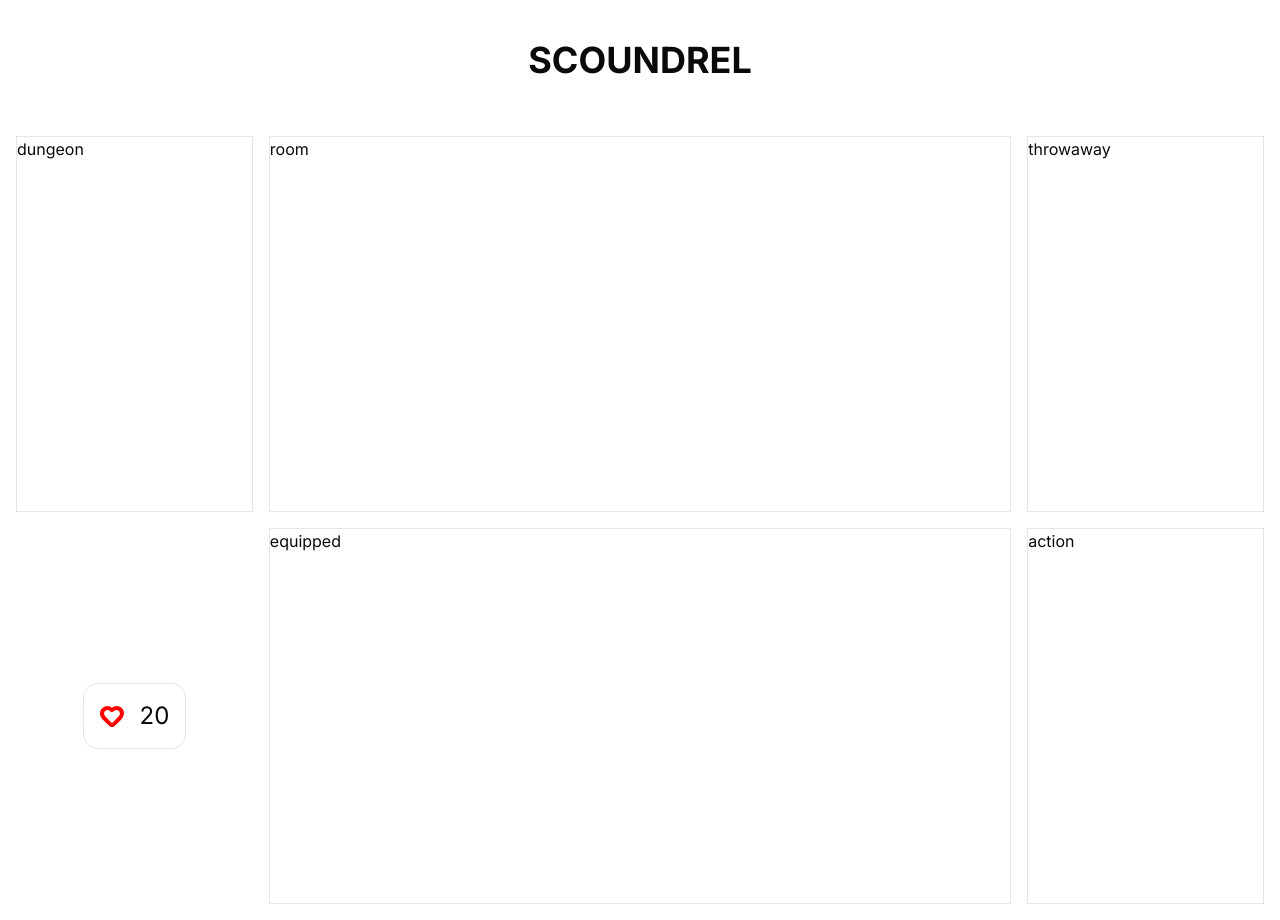
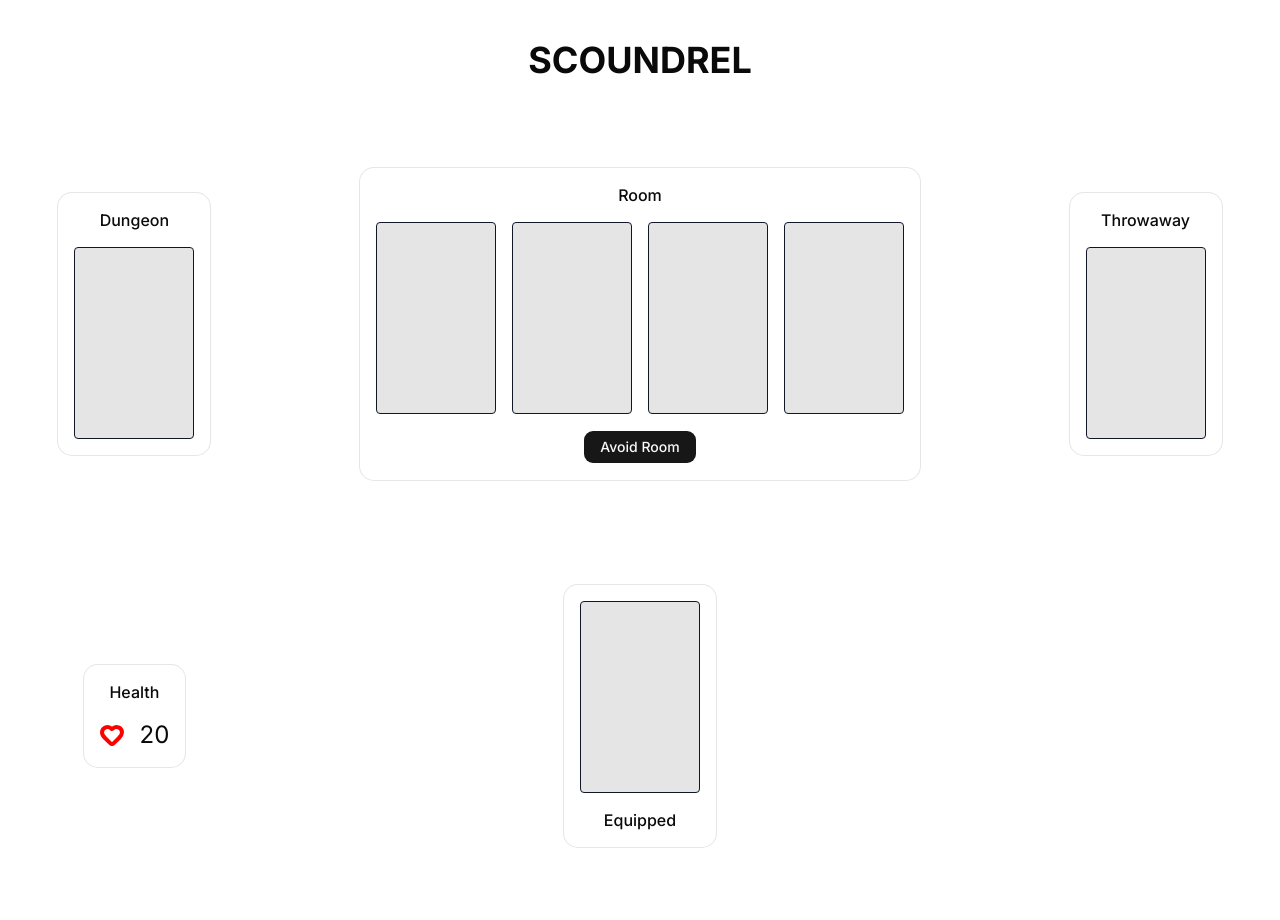
Before and after one commit to WFeree/scoundrel, a Next.js app: page /game in a window 1280 px wide. Built offline with nearby package versions, Linux system fonts and the light colour scheme.

Commit message:
Layout for game

```diff
--- a/app/game/page.tsx
+++ b/app/game/page.tsx
@@ -1,39 +1,55 @@
 "use client"
 
+import Health from "@/components/Health"
 import { Button } from "@/components/ui/button"
-import { Card, CardContent } from "@/components/ui/card"
-import { Heart } from "lucide-react"
-import { useState } from "react"
+import { Card, CardAction, CardContent, CardTitle } from "@/components/ui/card"
 
 const page = () => {
-  const [health, setHealth] = useState<number>(20)
+
   return (
     <div className="flex pt-10 items-center min-h-screen flex-col">
       <h1 className="text-4xl font-bold mb-10">SCOUNDREL</h1>
       <div className="grid grid-cols-5 grid-rows-2 gap-4 w-full min-h-200 p-4">
-        <div className="border">
-          <h1>dungeon</h1>
+        <div className="flex flex-col justify-center items-center">
+          <Card>
+            <CardTitle className="text-center">Dungeon</CardTitle>
+            <CardContent className="flex gap-4 items-center relative">
+              <div className="w-30 h-48 bg-black/10 rounded border border-gray-900"></div>
+            </CardContent>
+          </Card>
         </div>
-        <div className="border col-span-3">
-          <h1>room</h1>
-        </div>
-        <div className="border">
-          <h1>throwaway</h1>
+        <div className="w-full flex col-span-3 flex-col justify-center items-center">
+          <Card>
+            <CardTitle className="text-center">Room</CardTitle>
+            <CardContent className="flex gap-4 items-center relative">
+              <div className="w-30 h-48 bg-black/10 rounded border border-gray-900"></div>
+              <div className="w-30 h-48 bg-black/10 rounded border border-gray-900"></div>
+              <div className="w-30 h-48 bg-black/10 rounded border border-gray-900"></div>
+              <div className="w-30 h-48 bg-black/10 rounded border border-gray-900"></div>
+            </CardContent>
+            <CardAction className="mx-auto">
+              <Button className="p-4 hover:cursor-pointer hover:scale-102">Avoid Room</Button>
+            </CardAction>
+          </Card>
         </div>
         <div className="flex flex-col justify-center items-center">
           <Card>
-            <CardContent className="flex gap-4 items-center">
-              <Heart size={24} strokeWidth={4} color={"red"}/>
-              <span className="text-2xl">{health}</span>
+            <CardTitle className="text-center">Throwaway</CardTitle>
+            <CardContent className="flex gap-4 items-center relative">
+              <div className="w-30 h-48 bg-black/10 rounded border border-gray-900"></div>
             </CardContent>
           </Card>
         </div>
-        <div className="border col-span-3">
-          <h1>equipped</h1>
+        <Health/>
+        <div className="flex flex-col justify-center items-center col-span-3">
+          <Card>
+            <CardContent className="flex gap-4 items-center relative">
+              <div className="w-30 h-48 bg-black/10 rounded border border-gray-900"></div>
+            </CardContent>
+            <CardTitle className="text-center">Equipped</CardTitle>
+          </Card>
         </div>
-        <div className="border">
-          <h1>action</h1>
-        </div>
+        <div></div>
       </div>
     </div>
   )
--- a/app/menu/page.tsx
+++ b/app/menu/page.tsx
@@ -12,10 +12,10 @@ const page = (props: MenuProps) => {
     <div className="flex pt-55 items-center min-h-screen flex-col">
       <h1 className="text-4xl font-bold mb-10">SCOUNDREL</h1>
       <div className="flex mb-10 gap-4">
-         <Button className="py-6 hover:cursor-pointer"><Plus /> New Game</Button>
-         <Button className="p-6 hover:cursor-pointer" disabled><ArrowRight /> Continue</Button>
-        </div>
-      <h3>High Score: {props.highscore | 0}</h3>
+        <Button className="py-6 hover:cursor-pointer hover:scale-102"><Plus /> New Game</Button>
+        <Button className="p-6 hover:cursor-pointer enabled:hover:scale-102" disabled><ArrowRight /> Continue</Button>
+      </div>
+      {props.highscore > 0 && <h3>High score: {props.highscore}</h3>}
     </div>
   )
 }
--- /dev/null
+++ b/components/Health.tsx
@@ -0,0 +1,20 @@
+import React, { useState } from 'react'
+import { Card, CardContent, CardTitle } from './ui/card'
+import { Heart } from 'lucide-react'
+
+const Health = () => {
+  const [health, setHealth] = useState<number>(20)
+  return (
+    <div className="flex flex-col justify-center items-center">
+      <Card>
+        <CardTitle className="text-center">Health</CardTitle>
+        <CardContent className="flex gap-4 items-center">
+          <Heart size={24} strokeWidth={4} color={"red"}/>
+          <span className="text-2xl">{health}</span>
+        </CardContent>
+      </Card>
+      </div>
+  )
+}
+
+export default Health
--- a/package.json
+++ b/package.json
@@ -17,7 +17,7 @@
     "embla-carousel-react": "^8.6.0",
     "input-otp": "^1.4.2",
     "lucide-react": "^1.17.0",
-    "next": "16.2.7",
+    "next": "^16.2.7",
     "next-themes": "^0.4.6",
     "postcss": "^8.5.15",
     "radix-ui": "^1.4.3",
```
Also changed, not shown: 1 other file (tests, documents, lock files or other folders).
